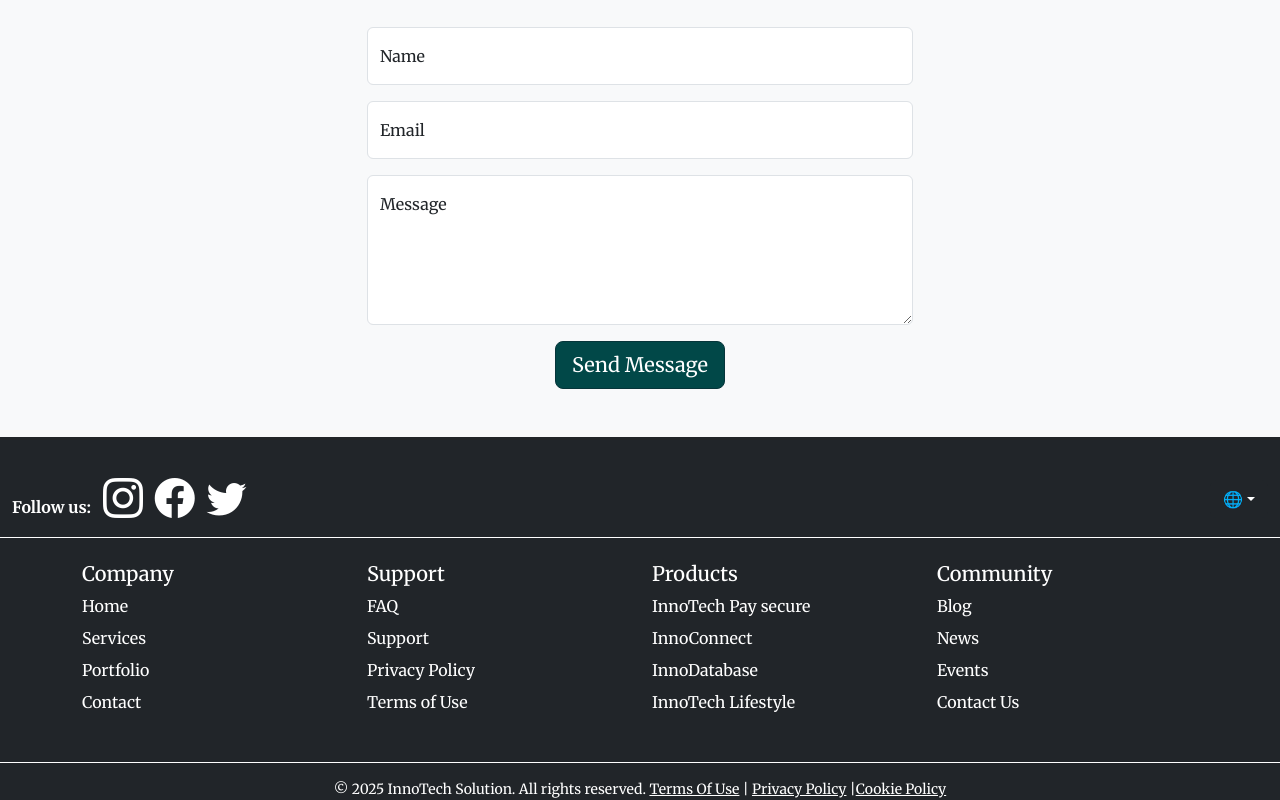
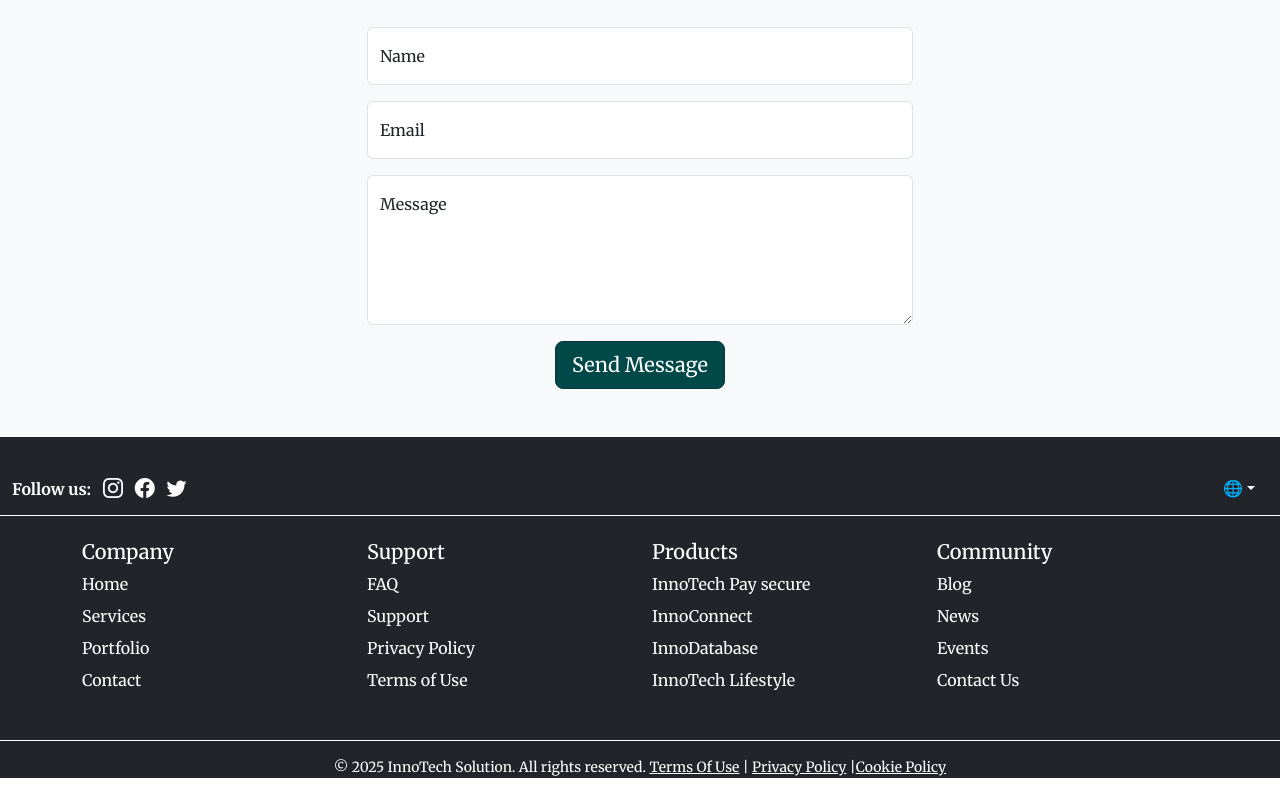
Before and after one commit to Rhanaji/innotech_portfolio, a plain HTML site: page index.html in a window 1280 px wide. Shown: the part 2362-3162 px from the top of the page. After the commit the page ends 3140 px from the top, so only its background shows below. Drawn offline with nearby package versions, Linux system fonts and the light colour scheme.

Commit message:
Completed InnoTech Portfolio homepage

```diff
--- a/index.html
+++ b/index.html
@@ -195,9 +195,9 @@
                         <!-- Social media -->
                         <div>
                             <span class="me-2 fw-bold">Follow us:</span>
-                            <a href="#" class="text-white me-2" aria-label="Instagram"><i class="bi bi-instagram fs-1"></i></a>
-                            <a href="#" class="text-white me-2" aria-label="Facebook"><i class="bi bi-facebook fs-1"></i></a>
-                            <a href="#" class="text-white me-2" aria-label="Twitter"><i class="bi bi-twitter fs-1"></i></a>
+                            <a href="#" class="text-white me-2" aria-label="Instagram"><i class="bi bi-instagram fs-5"></i></a>
+                            <a href="#" class="text-white me-2" aria-label="Facebook"><i class="bi bi-facebook fs-5"></i></a>
+                            <a href="#" class="text-white me-2" aria-label="Twitter"><i class="bi bi-twitter fs-5"></i></a>
                         </div>
                         <!-- Language globe dropdown -->
                         <div class="dropdown">
```
